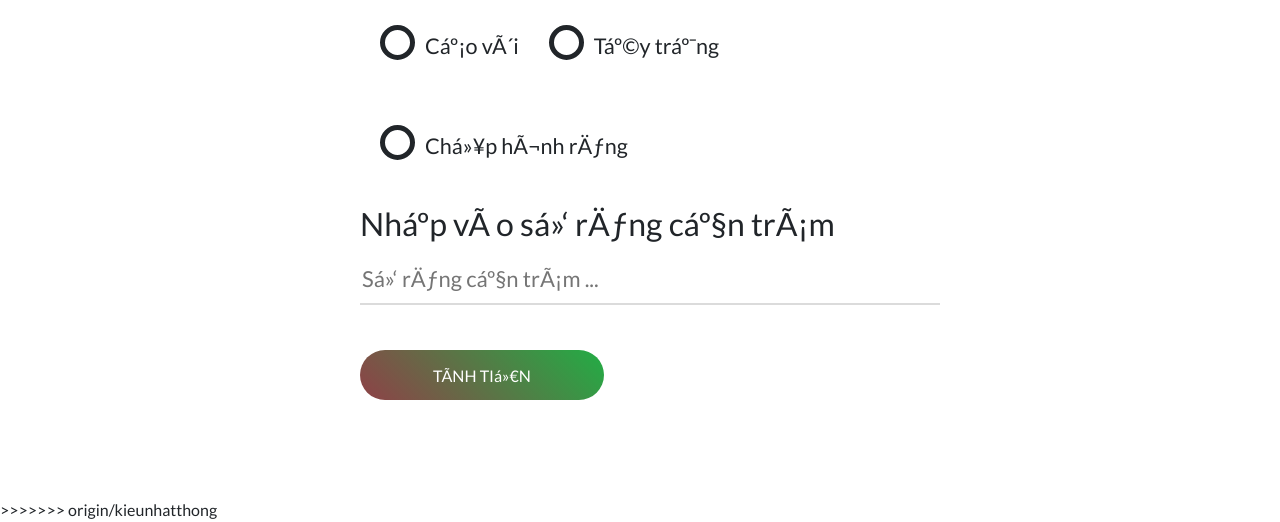
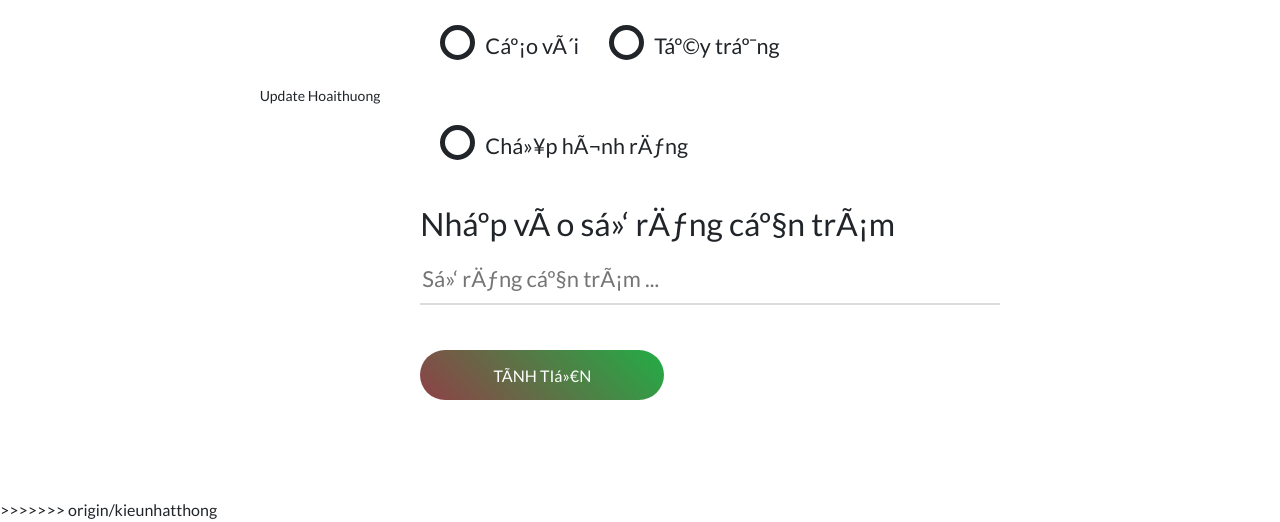
Before and after one commit to SamuelNguyen1998/Lab3, a plain HTML site: page page.html in a window 1280 px wide. Shown: the part 583-1105 px from the top of the page. Drawn offline with nearby package versions, Linux system fonts and the light colour scheme; files whose address does not match are found by name.

Commit message:
hoaithuong1

```diff
--- a/page.html
+++ b/page.html
@@ -88,6 +88,10 @@ body {
 
 <body>
     <div class="container-contact100">
+        <!-- Hoaithuong -->
+
+        <a> Update Hoaithuong </a>
+
         <div class="wrap-contact100">
             <div>
                 <span class="contact100-form-title">
```
